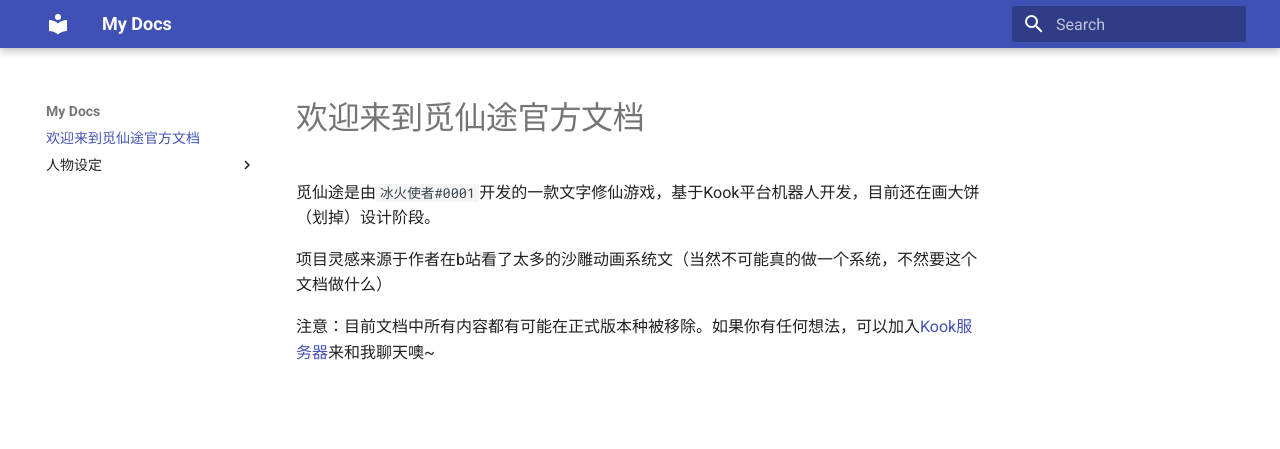
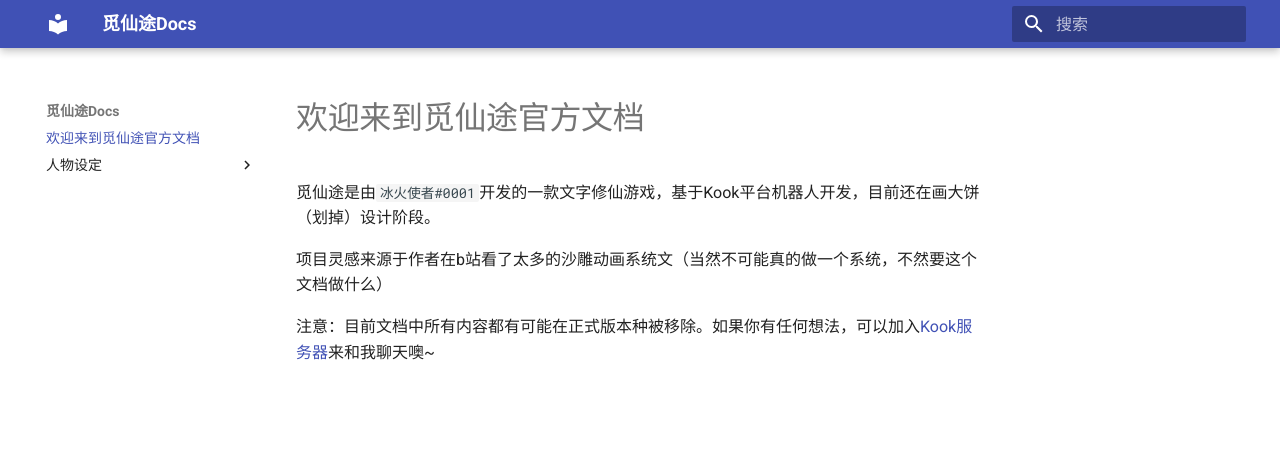
Before and after one commit to IAFEnvoy/MiXianTu-Docs, an MkDocs documentation site: the page built from docs/index.md, in a window 1280 px wide. Shown: the top 449 px of the page. Built offline with MkDocs 1.6.1 and Material for MkDocs 9.7.7, drawn with Linux system fonts in a browser that asks for light colours.

Commit message:
change settings

```diff
--- a/mkdocs.yml
+++ b/mkdocs.yml
@@ -1,3 +1,5 @@
-site_name: My Docs
+site_name: 觅仙途Docs
+site_url: https://mxt.iafenvoy.net/
 theme:
-  name: 'material'
+  name: "material"
+  language: "zh"
```
